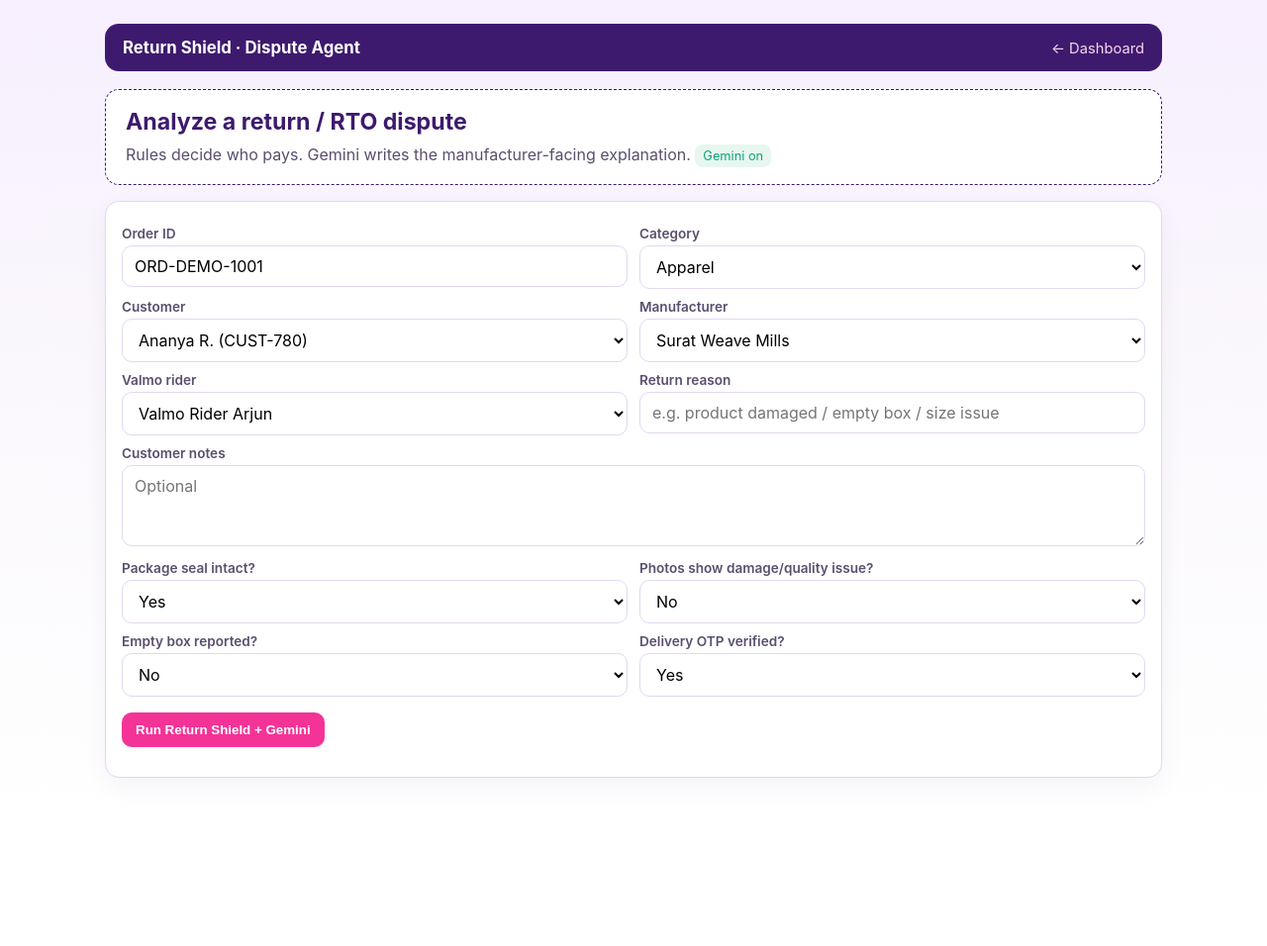
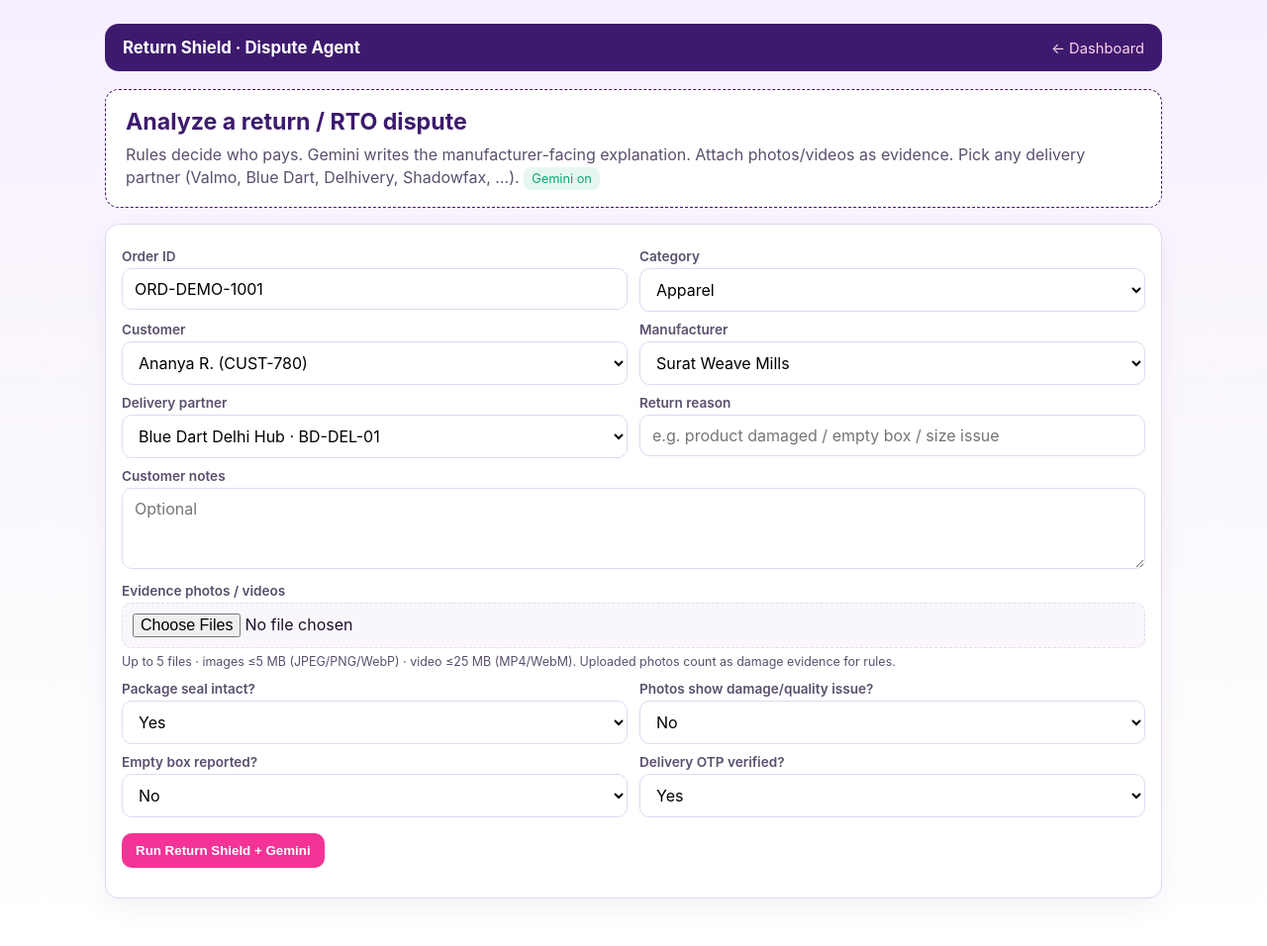
Before and after one commit to jayswalsatyam51-cloud/scoring_system_prototype, a FastAPI app: page /dispute in a window 1280 px wide. Shown: the whole page at 99% size. Before the commit the page ends 786 px from the top, so only its background shows below. Run offline with FastAPI, Linux system fonts and the light colour scheme.

Commit message:
Add evidence uploads and multi-carrier delivery partners.
Support photo/video dispute evidence with safe validation, and seed Blue Dart, Delhivery, Shadowfax, and other partners.

Co-authored-by: Cursor <cursoragent@cursor.com>

```diff
--- a/app/main.py
+++ b/app/main.py
@@ -7,8 +7,8 @@ import secrets
 from contextlib import asynccontextmanager
 from typing import Any, Literal
 
-from fastapi import Depends, FastAPI, Form, HTTPException, Request
-from fastapi.responses import HTMLResponse
+from fastapi import Depends, FastAPI, File, Form, HTTPException, Request, UploadFile
+from fastapi.responses import FileResponse, HTMLResponse
 from fastapi.staticfiles import StaticFiles
 from fastapi.templating import Jinja2Templates
 from pydantic import BaseModel, Field
@@ -20,6 +20,7 @@ try:
 except ImportError:
     pass
 
+from app.evidence import is_valid_evidence_id, resolve_evidence_path, save_evidence_files
 from app.gemini_client import analyze_dispute_with_gemini
 from app.scoring import (
     apply_reverse_feedback,
@@ -44,7 +45,7 @@ async def lifespan(app: FastAPI):
 app = FastAPI(
     title="Meesho UTI Trust Score",
     description="C2M Return Shield + User Trust Index demo (Render-ready)",
-    version="1.0.0",
+    version="1.1.0",
     lifespan=lifespan,
 )
 
@@ -54,6 +55,20 @@ templates = Jinja2Templates(directory=os.path.join(ROOT_DIR, "templates"))
 
 def store_dep() -> Store:
     return get_store()
+
+
+def _dispute_page_ctx(
+    request: Request, store: Store, result: dict[str, Any] | None = None
+) -> dict[str, Any]:
+    return {
+        "request": request,
+        "customers": store.list_customers(),
+        "manufacturers": store.list_manufacturers(),
+        "riders": store.list_riders(),
+        "riders_by_carrier": store.riders_by_carrier(),
+        "gemini_configured": bool(os.getenv("GEMINI_API_KEY")),
+        "result": result,
+    }
 
 
 # ─── API models ───────────────────────────────────────────────
@@ -82,6 +97,8 @@ class DisputeRequest(BaseModel):
     photos_show_damage: bool = False
     empty_box_reported: bool = False
     delivery_otp_verified: bool = True
+    # Pre-uploaded evidence from POST /api/dispute/evidence
+    evidence: list[dict[str, Any]] = Field(default_factory=list, max_length=5)
 
 
 class ReverseFeedbackRequest(BaseModel):
@@ -106,7 +123,11 @@ class ReverseFeedbackRequest(BaseModel):
 async def home(request: Request, store: Store = Depends(store_dep)):
     customers = store.list_customers()
     scored = [
-        {**c, "uti": compute_uti_score(c), "policy": recommend_checkout_policy(compute_uti_score(c))}
+        {
+            **c,
+            "uti": compute_uti_score(c),
+            "policy": recommend_checkout_policy(compute_uti_score(c)),
+        }
         for c in customers
     ]
     return templates.TemplateResponse(
@@ -116,6 +137,7 @@ async def home(request: Request, store: Store = Depends(store_dep)):
             "customers": scored,
             "manufacturers": store.list_manufacturers(),
             "riders": store.list_riders(),
+            "riders_by_carrier": store.riders_by_carrier(),
             "disputes": store.list_disputes()[:8],
             "gemini_configured": bool(os.getenv("GEMINI_API_KEY")),
         },
@@ -142,17 +164,7 @@ async def customer_page(request: Request, customer_id: str, store: Store = Depen
 
 @app.get("/dispute", response_class=HTMLResponse)
 async def dispute_form(request: Request, store: Store = Depends(store_dep)):
-    return templates.TemplateResponse(
-        "dispute.html",
-        {
-            "request": request,
-            "customers": store.list_customers(),
-            "manufacturers": store.list_manufacturers(),
-            "riders": store.list_riders(),
-            "gemini_configured": bool(os.getenv("GEMINI_API_KEY")),
-            "result": None,
-        },
-    )
+    return templates.TemplateResponse("dispute.html", _dispute_page_ctx(request, store))
 
 
 @app.post("/dispute", response_class=HTMLResponse)
@@ -169,8 +181,11 @@ async def dispute_submit(
     photos_show_damage: str = Form("no"),
     empty_box_reported: str = Form("no"),
     delivery_otp_verified: str = Form("yes"),
+    evidence: list[UploadFile] | None = File(default=None),
     store: Store = Depends(store_dep),
 ):
+    evidence_meta = await save_evidence_files(evidence or [])
+    photos_flag = photos_show_damage == "yes" or any(e["kind"] == "image" for e in evidence_meta)
     payload = DisputeRequest(
         order_id=order_id.strip()[:64],
         customer_id=customer_id,
@@ -180,22 +195,13 @@ async def dispute_submit(
         return_reason=return_reason.strip()[:500],
         customer_notes=customer_notes.strip()[:1000],
         package_seal_intact=package_seal_intact == "yes",
-        photos_show_damage=photos_show_damage == "yes",
+        photos_show_damage=photos_flag,
         empty_box_reported=empty_box_reported == "yes",
         delivery_otp_verified=delivery_otp_verified == "yes",
+        evidence=evidence_meta,
     )
     result = await _run_dispute(payload, store)
-    return templates.TemplateResponse(
-        "dispute.html",
-        {
-            "request": request,
-            "customers": store.list_customers(),
-            "manufacturers": store.list_manufacturers(),
-            "riders": store.list_riders(),
-            "gemini_configured": bool(os.getenv("GEMINI_API_KEY")),
-            "result": result,
-        },
-    )
+    return templates.TemplateResponse("dispute.html", _dispute_page_ctx(request, store, result))
 
 
 # ─── JSON APIs ────────────────────────────────────────────────
@@ -231,9 +237,44 @@ async def api_get_customer_score(customer_id: str, store: Store = Depends(store_
     }
 
 
+@app.get("/api/delivery-partners")
+async def api_delivery_partners(store: Store = Depends(store_dep)):
+    return {
+        "partners": store.list_riders(),
+        "by_carrier": store.riders_by_carrier(),
+    }
+
+
+@app.post("/api/dispute/evidence")
+async def api_upload_evidence(files: list[UploadFile] = File(...)):
+    """Upload photo/video evidence; attach returned metadata on /api/dispute/analyze."""
+    saved = await save_evidence_files(files)
+    if not saved:
+        raise HTTPException(400, "No valid files uploaded")
+    return {"evidence": saved, "count": len(saved)}
+
+
 @app.post("/api/dispute/analyze")
 async def api_dispute(body: DisputeRequest, store: Store = Depends(store_dep)):
     return await _run_dispute(body, store)
+
+
+@app.get("/evidence/{file_id}")
+async def serve_evidence(file_id: str):
+    path = resolve_evidence_path(file_id)
+    media = {
+        ".jpg": "image/jpeg",
+        ".png": "image/png",
+        ".webp": "image/webp",
+        ".mp4": "video/mp4",
+        ".webm": "video/webm",
+    }
+    return FileResponse(
+        path,
+        media_type=media.get(path.suffix.lower(), "application/octet-stream"),
+        filename=path.name,
+        content_disposition_type="inline",
+    )
 
 
 @app.post("/api/feedback/reverse")
@@ -266,6 +307,29 @@ async def api_leaderboard(store: Store = Depends(store_dep)):
     return {"leaderboard": rows}
 
 
+def _sanitize_evidence(raw: list[dict[str, Any]]) -> list[dict[str, Any]]:
+    """Only keep evidence metadata that points at our stored files (no arbitrary URLs)."""
+    clean: list[dict[str, Any]] = []
+    for item in raw[:5]:
+        if not isinstance(item, dict):
+            continue
+        file_id = str(item.get("id") or "").strip()
+        if not is_valid_evidence_id(file_id):
+            continue
+        kind = item.get("kind") if item.get("kind") in ("image", "video") else "image"
+        clean.append(
+            {
+                "id": file_id,
+                "kind": kind,
+                "content_type": str(item.get("content_type") or "")[:64],
+                "size_bytes": int(item.get("size_bytes") or 0),
+                "original_name": str(item.get("original_name") or "evidence")[:120],
+                "url": f"/evidence/{file_id}",
+            }
+        )
+    return clean
+
+
 async def _run_dispute(body: DisputeRequest, store: Store) -> dict[str, Any]:
     customer = store.get_customer(body.customer_id)
     manufacturer = store.get_manufacturer(body.manufacturer_id)
@@ -273,14 +337,18 @@ async def _run_dispute(body: DisputeRequest, store: Store) -> dict[str, Any]:
     if not customer or not manufacturer or not rider:
         raise HTTPException(400, "Invalid customer, manufacturer, or rider id")
 
+    carrier = rider.get("carrier") or "Delivery partner"
+    evidence = _sanitize_evidence(body.evidence or [])
+    photos_show_damage = body.photos_show_damage or any(e.get("kind") == "image" for e in evidence)
+
     # Rule-based attribution first (deterministic, secure default)
     if body.empty_box_reported or not body.package_seal_intact:
         attribution = "meesho_or_delivery"
-        liable = "Meesho / Delivery partner (tamper or empty box)"
+        liable = f"Meesho / {carrier} (tamper or empty box)"
         customer_delta = -40
         rider_delta = -35
         mfr_delta = 0
-    elif body.photos_show_damage:
+    elif photos_show_damage:
         attribution = "manufacturer"
         liable = "Manufacturer (quality / damage)"
         customer_delta = 5
@@ -301,9 +369,14 @@ async def _run_dispute(body: DisputeRequest, store: Store) -> dict[str, Any]:
             "return_reason": body.return_reason,
             "customer_notes": body.customer_notes,
             "package_seal_intact": body.package_seal_intact,
-            "photos_show_damage": body.photos_show_damage,
+            "photos_show_damage": photos_show_damage,
             "empty_box_reported": body.empty_box_reported,
             "delivery_otp_verified": body.delivery_otp_verified,
+            "delivery_carrier": carrier,
+            "delivery_partner_id": body.delivery_partner_id,
+            "delivery_partner_name": rider.get("name"),
+            "evidence_count": len(evidence),
+            "evidence_kinds": [e.get("kind") for e in evidence if isinstance(e, dict)],
             "rule_attribution": attribution,
             "customer_uti_before": pre_uti,
             "customer_stats": {
@@ -315,8 +388,6 @@ async def _run_dispute(body: DisputeRequest, store: Store) -> dict[str, Any]:
         }
     )
 
-    # Apply score deltas to in-memory profiles for demo
-    customer["fake_return_flags"] = int(customer.get("fake_return_flags", 0))
     if attribution == "meesho_or_delivery":
         customer["fake_return_flags"] = int(customer.get("fake_return_flags", 0)) + (
             1 if body.empty_box_reported else 0
@@ -344,6 +415,9 @@ async def _run_dispute(body: DisputeRequest, store: Store) -> dict[str, Any]:
         "customer_id": body.customer_id,
         "manufacturer_id": body.manufacturer_id,
         "delivery_partner_id": body.delivery_partner_id,
+        "delivery_carrier": carrier,
+        "delivery_partner_name": rider.get("name"),
+        "evidence": evidence,
         "gemini": gemini,
         "uti_before": pre_uti,
         "uti_after": post_uti,
@@ -360,6 +434,5 @@ async def _run_dispute(body: DisputeRequest, store: Store) -> dict[str, Any]:
     return dispute
 
 
-# Render / local entry
 def create_app() -> FastAPI:
     return app
--- a/static/styles.css
+++ b/static/styles.css
@@ -74,3 +74,16 @@ input, select, textarea {
 .footer { margin-top: 28px; color: var(--muted); font-size: 0.8rem; text-align: center; }
 .badge-key { font-size: 0.8rem; padding: 4px 8px; border-radius: 8px; background: #e6f7ef; color: var(--teal); }
 .badge-key.off { background: #ffebef; color: var(--danger); }
+.hint { margin: 6px 0 0; font-size: 0.78rem; color: var(--muted); line-height: 1.35; }
+input[type="file"] {
+  padding: 10px; border: 1px dashed var(--line); background: #faf7fc;
+}
+.evidence-block { margin-top: 14px; }
+.evidence-grid {
+  display: grid; grid-template-columns: repeat(auto-fill, minmax(140px, 1fr));
+  gap: 10px; margin-top: 8px;
+}
+.evidence-grid img, .evidence-grid video {
+  width: 100%; height: 120px; object-fit: cover; border-radius: 10px;
+  background: #2a1249; border: 1px solid #6b3fa0;
+}
--- a/templates/dispute.html
+++ b/templates/dispute.html
@@ -17,6 +17,7 @@
       <h1>Analyze a return / RTO dispute</h1>
       <p>
         Rules decide who pays. Gemini writes the manufacturer-facing explanation.
+        Attach photos/videos as evidence. Pick any delivery partner (Valmo, Blue Dart, Delhivery, Shadowfax, …).
         {% if gemini_configured %}
           <span class="badge-key">Gemini on</span>
         {% else %}
@@ -26,11 +27,11 @@
     </div>
 
     <div class="card" style="margin-top:16px">
-      <form method="post" action="/dispute">
+      <form method="post" action="/dispute" enctype="multipart/form-data">
         <div class="row">
           <div>
             <label>Order ID</label>
-            <input name="order_id" required value="ORD-DEMO-1001" />
+            <input name="order_id" required value="ORD-DEMO-1001" maxlength="64" />
           </div>
           <div>
             <label>Category</label>
@@ -61,20 +62,34 @@
         </div>
         <div class="row">
           <div>
-            <label>Valmo rider</label>
-            <select name="delivery_partner_id">
-              {% for r in riders %}
-              <option value="{{ r.delivery_partner_id }}">{{ r.name }}</option>
+            <label>Delivery partner</label>
+            <select name="delivery_partner_id" required>
+              {% for carrier, partners in riders_by_carrier.items() %}
+              <optgroup label="{{ carrier }}">
+                {% for r in partners %}
+                <option value="{{ r.delivery_partner_id }}">{{ r.name }} · {{ r.delivery_partner_id }}</option>
+                {% endfor %}
+              </optgroup>
               {% endfor %}
             </select>
           </div>
           <div>
             <label>Return reason</label>
-            <input name="return_reason" required placeholder="e.g. product damaged / empty box / size issue" />
+            <input name="return_reason" required maxlength="500" placeholder="e.g. product damaged / empty box / size issue" />
           </div>
         </div>
         <label>Customer notes</label>
-        <textarea name="customer_notes" rows="3" placeholder="Optional"></textarea>
+        <textarea name="customer_notes" rows="3" maxlength="1000" placeholder="Optional"></textarea>
+
+        <label>Evidence photos / videos</label>
+        <input
+          type="file"
+          name="evidence"
+          accept="image/jpeg,image/png,image/webp,video/mp4,video/webm"
+          multiple
+        />
+        <p class="hint">Up to 5 files · images ≤5&nbsp;MB (JPEG/PNG/WebP) · video ≤25&nbsp;MB (MP4/WebM). Uploaded photos count as damage evidence for rules.</p>
+
         <div class="row">
           <div>
             <label>Package seal intact?</label>
@@ -103,9 +118,28 @@
     <div class="result">
       <h2>Decision: {{ result.liable }}</h2>
       <p><strong>Attribution:</strong> {{ result.attribution }}</p>
+      <p><strong>Carrier:</strong> {{ result.delivery_carrier }} · {{ result.delivery_partner_name }}</p>
       <p><strong>Customer UTI:</strong> {{ result.uti_before.score }} → {{ result.uti_after.score }} / 900</p>
       <p><strong>Checkout policy:</strong> {{ result.policy.action }}</p>
-      <p><strong>Rider score:</strong> {{ result.rider_score.score }}/900 · <strong>Manufacturer score:</strong> {{ result.manufacturer_score.score }}/900</p>
+      <p><strong>Partner score:</strong> {{ result.rider_score.score }}/900 · <strong>Manufacturer score:</strong> {{ result.manufacturer_score.score }}/900</p>
+
+      {% if result.evidence %}
+      <div class="evidence-block">
+        <p><strong>Attached evidence ({{ result.evidence|length }})</strong></p>
+        <div class="evidence-grid">
+          {% for e in result.evidence %}
+            {% if e.kind == "image" %}
+            <a href="{{ e.url }}" target="_blank" rel="noopener">
+              <img src="{{ e.url }}" alt="Evidence photo" loading="lazy" />
+            </a>
+            {% else %}
+            <video controls preload="metadata" src="{{ e.url }}"></video>
+            {% endif %}
+          {% endfor %}
+        </div>
+      </div>
+      {% endif %}
+
       {% if result.gemini %}
       <hr style="border-color:#6b3fa0; margin:14px 0" />
       <p><strong>Gemini summary:</strong> {{ result.gemini.summary }}</p>
```
Also changed, not shown: app/evidence.py (added, +132 -0 lines), app/store.py (+10 -1 lines), data/seed.json (+68 -2 lines), templates/index.html (+10 -5 lines), 1 other file.
